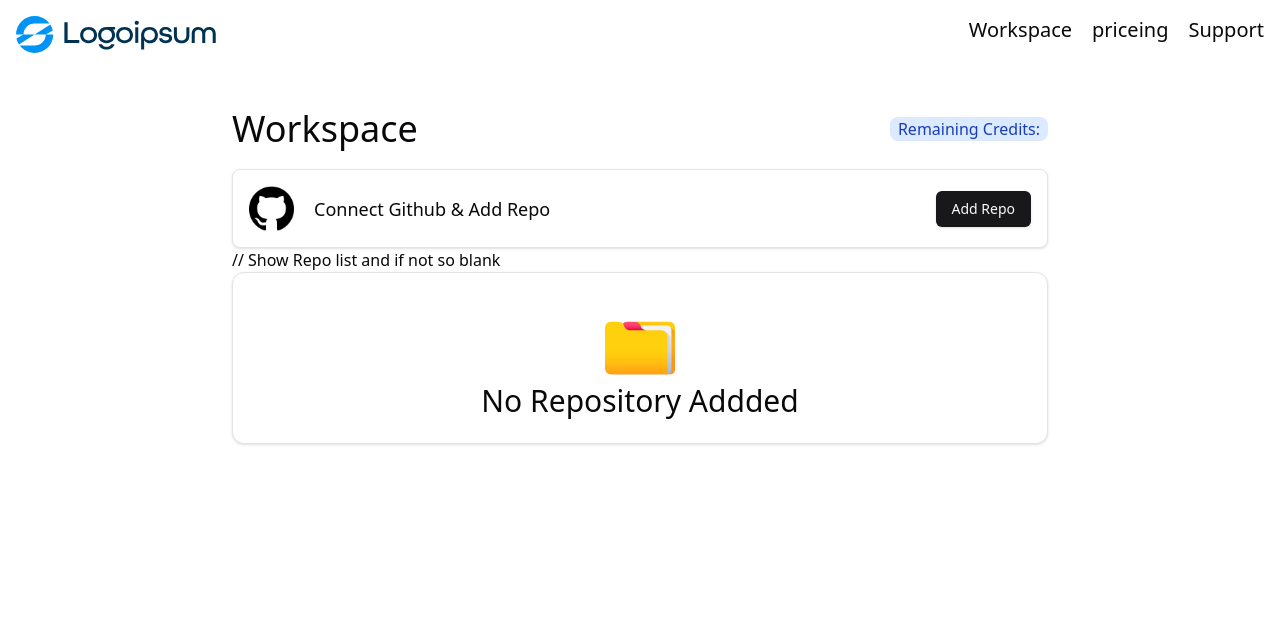
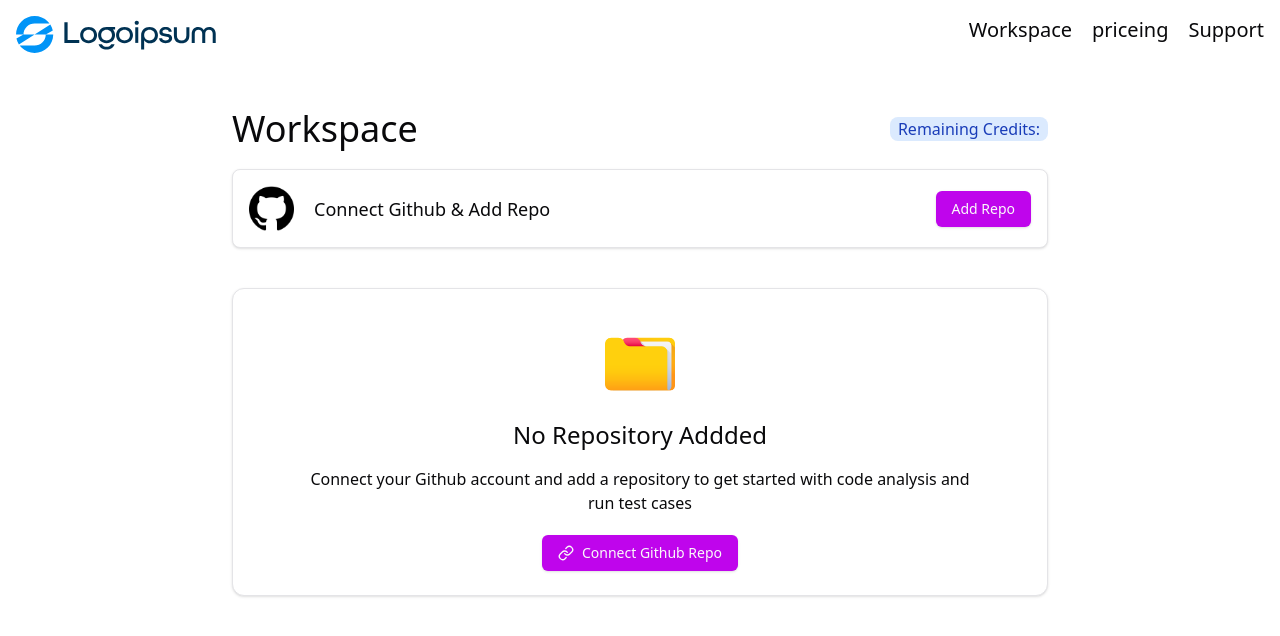
Before and after one commit to Tanish02/AI-Testing-Automation-Agent, a Next.js app: page /workspace in a window 1280 px wide. Shown: the top 636 px of the page. Built offline with nearby package versions, Linux system fonts and the light colour scheme; no server answers.

Commit message:
Workspace Layout

```diff
--- a/app/globals.css
+++ b/app/globals.css
@@ -1,4 +1,4 @@
-@import "tailwindcss";
+@import 'tailwindcss';
 
 @theme inline {
   --color-background: var(--background);
@@ -61,7 +61,7 @@
   --card-foreground: hsl(240 10% 3.9%);
   --popover: hsl(0 0% 100%);
   --popover-foreground: hsl(240 10% 3.9%);
-  --primary: hsl(240 5.9% 10%);
+  --primary: oklch(0.5952 0.2886 316.99);
   --primary-foreground: hsl(0 0% 98%);
   --secondary: hsl(240 4.8% 95.9%);
   --secondary-foreground: hsl(240 5.9% 10%);
@@ -84,7 +84,7 @@
   --card-foreground: hsl(0 0% 98%);
   --popover: hsl(240 10% 3.9%);
   --popover-foreground: hsl(0 0% 98%);
-  --primary: hsl(0 0% 98%);
+  --primary: oklch(0.5952 0.2886 316.99);
   --primary-foreground: hsl(240 5.9% 10%);
   --secondary: hsl(240 3.7% 15.9%);
   --secondary-foreground: hsl(0 0% 98%);
--- a/components/custom/EmptyWorkspace.tsx
+++ b/components/custom/EmptyWorkspace.tsx
@@ -1,9 +1,18 @@
+import { Link } from 'lucide-react'
 import Image from 'next/image'
+import { Button } from '../ui/button'
 const EmptyWorkspace = () => {
   return (
     <div className="flex flex-col mt-10 items-center justify-center ">
       <Image src={'/folder.png'} alt="folder" width={70} height={70} />
-      <h2 className="font-medium text-3xl ">No Repository Addded</h2>
+      <h2 className="font-medium text-2xl mt-5 mb-4 ">No Repository Addded</h2>
+      <p className="text-center mx-10">
+        Connect your Github account and add a repository to get started with
+        code analysis and run test cases
+      </p>
+      <Button className="mt-5">
+        <Link className="h-5 w-4 mr-2" /> Connect Github Repo
+      </Button>
     </div>
   )
 }
--- a/components/custom/WorkspaceBody.tsx
+++ b/components/custom/WorkspaceBody.tsx
@@ -29,8 +29,10 @@ const WorkspaceBody = () => {
           <Button>Add Repo</Button>
         </div>
       </Card>
-      // Show Repo list and if not so blank
-      <Card>
+
+      {/* If no repo added show empty workspace */}
+
+      <Card className="mt-10">
         <CardContent>
           <EmptyWorkspace />
         </CardContent>
```
